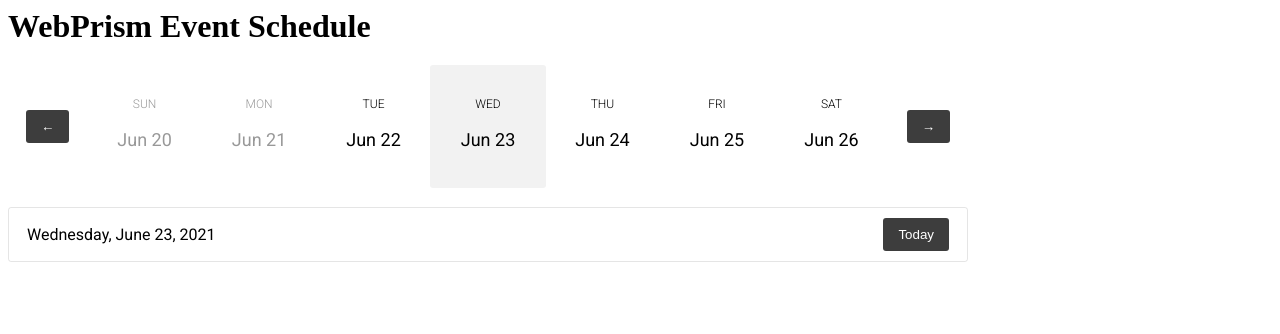
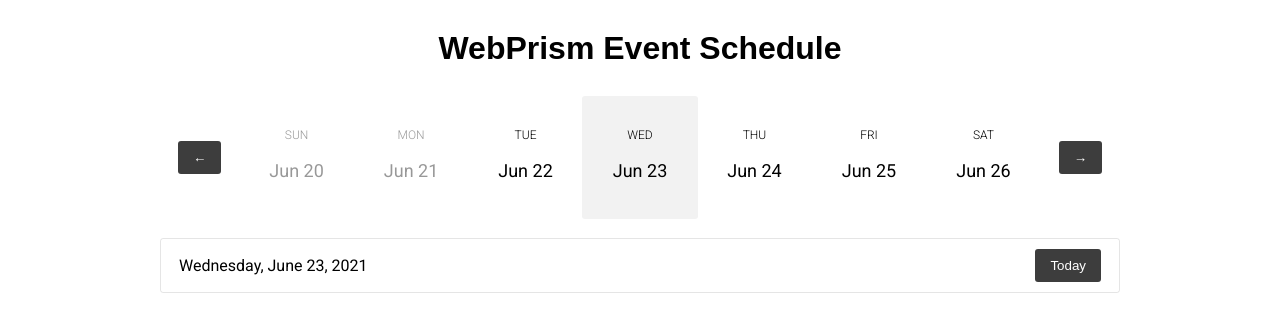
Before and after one commit to WebPrismCo/Ribbon-Schedule-Widget, a website: page index.html in a window 1280 px wide. Drawn offline with Linux system fonts and the light colour scheme; no server answers.

Commit message:
Update index.html

```diff
--- a/index.html
+++ b/index.html
@@ -1,11 +1,11 @@
 <html>
     <head>
-        <!-- <link href="./styles.css" type="text/css" rel="stylesheet" id="ribbon-schedule-custom-css"> -->
+        <link href="./styles.css" type="text/css" rel="stylesheet" id="ribbon-schedule-custom-css">
         <meta name="viewport" content="width=device-width, initial-scale=1.0">
     </head>
-    <body style="max-width: 100vw">
+    <body style="max-width: 960px; margin: 0px auto 0px auto">
         <div>
-            <h1>WebPrism Event Schedule</h1>
+            <h1 style="text-align: center; margin: 30px 0px 30px 0px; font-family: sans-serif">WebPrism Event Schedule</h1>
         </div>
         <div id="ribbon-schedule"></div>
         <script id="ribbon-schedule-view-scriptroot" src="./bundle.js" data-host="6014" data-token="54ffc5cb91" crossorigin="anonymous"></script>
```
